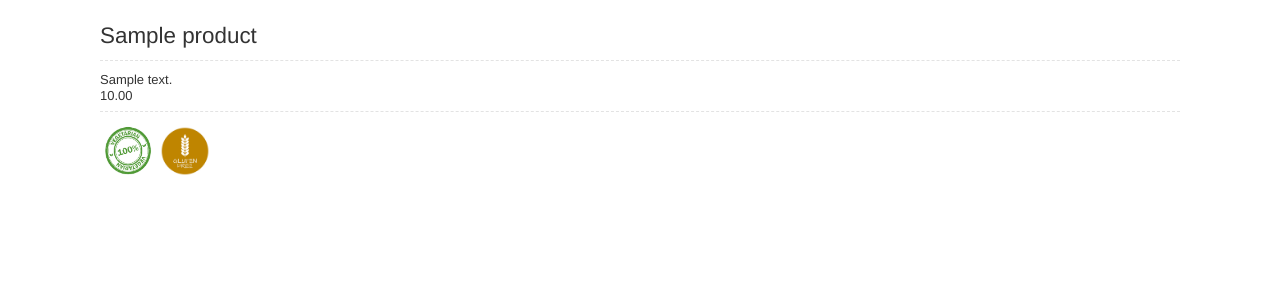
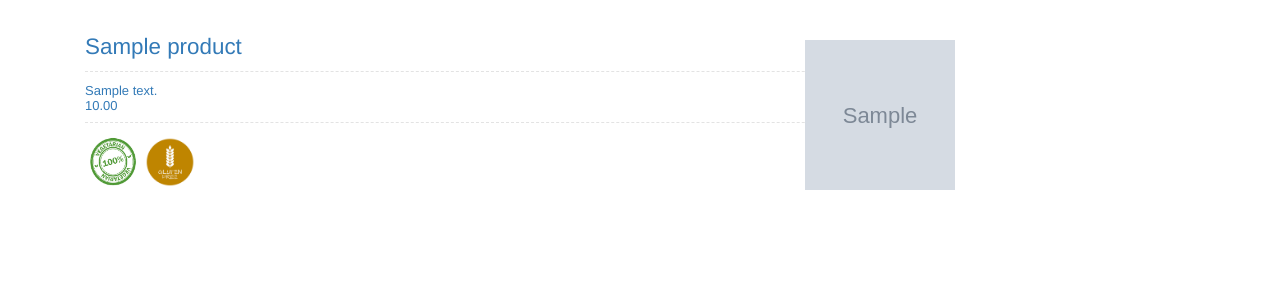
Before and after one commit to aymericcousaert/acp-mymenu, a Django app: page /product/1/description in a window 1280 px wide. Shown: the part 112-412 px from the top of the page. Run offline with Django 3.2, Linux system fonts and the light colour scheme; tables that the repository leaves empty hold one stand-in row (values such as "Sample post"); grey boxes marked "Sample" are stand-in pictures; some libraries are stand-ins or nearby versions.

Commit message:
image done

```diff
--- a/menu/models.py
+++ b/menu/models.py
@@ -12,9 +12,10 @@ class Product(models.Model):
     name = models.CharField(verbose_name=u"Nombre", max_length=30, blank=False, null=False)
     description = models.TextField(verbose_name=u'Descripcion', max_length=500, blank=False, null=False)
     price = models.DecimalField(verbose_name=u'Precio', decimal_places=2, max_digits=6)
-    suitForVegetarian = models.BooleanField(default=False)
-    suitForGlutenIntolerant = models.BooleanField(default=False)
+    suitForVegetarian = models.BooleanField(verbose_name=u'Apto para Vegetarianos', default=False)
+    suitForGlutenIntolerant = models.BooleanField(verbose_name=u'Apto para Celíacos', default=False)
     category = models.ForeignKey(Category, on_delete=models.CASCADE, null=True)
+    image = models.ImageField(upload_to="products", null=True, blank=True)
 
     def __str__(self):
         return self.name
--- a/menu/static/styles.css
+++ b/menu/static/styles.css
@@ -9,6 +9,7 @@
     float: left;
 }
 
+
 .column-item-description {
     margin-top: 20px;
     font-size: 2em;
@@ -16,12 +17,13 @@
     float: left;
 }
 
-.column-item-action {
+.column-item-image {
     margin-top: 40px;
     font-size: 1.229em;
     text-transform: none;
     float: right;
 }
+
 
 .column-item-info {
     border-top: 1px dashed #e3e3e3;
--- a/menu/templates/product/description.html
+++ b/menu/templates/product/description.html
@@ -5,12 +5,12 @@
 
 
 {% block content %}
-
-    <div class="col-sm">
+    <div class="row align-items-end">
+        <div class="col-sm-9">
             <div class="column-item-title">
+                <a href="{% url 'productDescription' pk=product.id %}">
                 {{ product.name }}
             </div>
-
             <div class="column-item-info">
                 {{ product.description }}
                 <br>
@@ -36,6 +36,12 @@
                 {% endif %}
             </div>
         </div>
-
-
+        <div class="col-sm-3">
+            <div class="column-item-image">
+                <img src="{{product.image.url}}"
+                height=150px
+                width=150px>
+            </div>
+        </div>
+    </div>
 {% endblock %}
--- a/menu/urls.py
+++ b/menu/urls.py
@@ -1,6 +1,9 @@
 from django.urls import path, include
 from django.contrib.auth import views as auth_views
-from menu import views
+from . import views
+from django.conf import settings
+from django.contrib.staticfiles.urls import static
+from django.contrib.staticfiles.urls import staticfiles_urlpatterns
 
 urlpatterns = [
     path('', views.Index.as_view(), name='index'),
@@ -15,3 +18,6 @@ urlpatterns = [
     path('reset/<uidb64>/<token>/',auth_views.PasswordResetConfirmView.as_view(),name='password_reset_confirm'),
     path('reset/done/',auth_views.PasswordResetCompleteView.as_view(),name='password_reset_complete')
 ]
+
+urlpatterns += staticfiles_urlpatterns()
+urlpatterns += static(settings.MEDIA_URL, document_root=settings.MEDIA_ROOT)
--- a/mymenu/settings.py
+++ b/mymenu/settings.py
@@ -137,6 +137,9 @@ STATICFILES_DIRS = [
     os.path.join(BASE_DIR, "static"),
 ]
 
+MEDIA_ROOT = os.path.join(BASE_DIR, 'media')
+MEDIA_URL = '/media/'
+
 LOGIN_URL = '/login/'
 LOGIN_REDIRECT_URL = 'index'
 LOGOUT_REDIRECT_URL = '/login/'
```
Also changed, not shown: menu/templates/products.html (+9 -5 lines), media/products/TPCIMII-2.png (added), menu/migrations/0007_client.py (added), menu/migrations/0008_auto_20191030_0202.py (added), menu/migrations/0009_auto_20191030_0217.py (added), menu/migrations/0010_auto_20191031_0005.py (added), menu/migrations/0011_auto_20191031_1444.py (added), menu/migrations/0012_auto_20191031_1448.py (added), menu/migrations/0013_auto_20191031_1521.py (added), menu/views.py (line endings or trailing spaces), 3 other files. Lines whose indentation alone changed are shown as unchanged.
